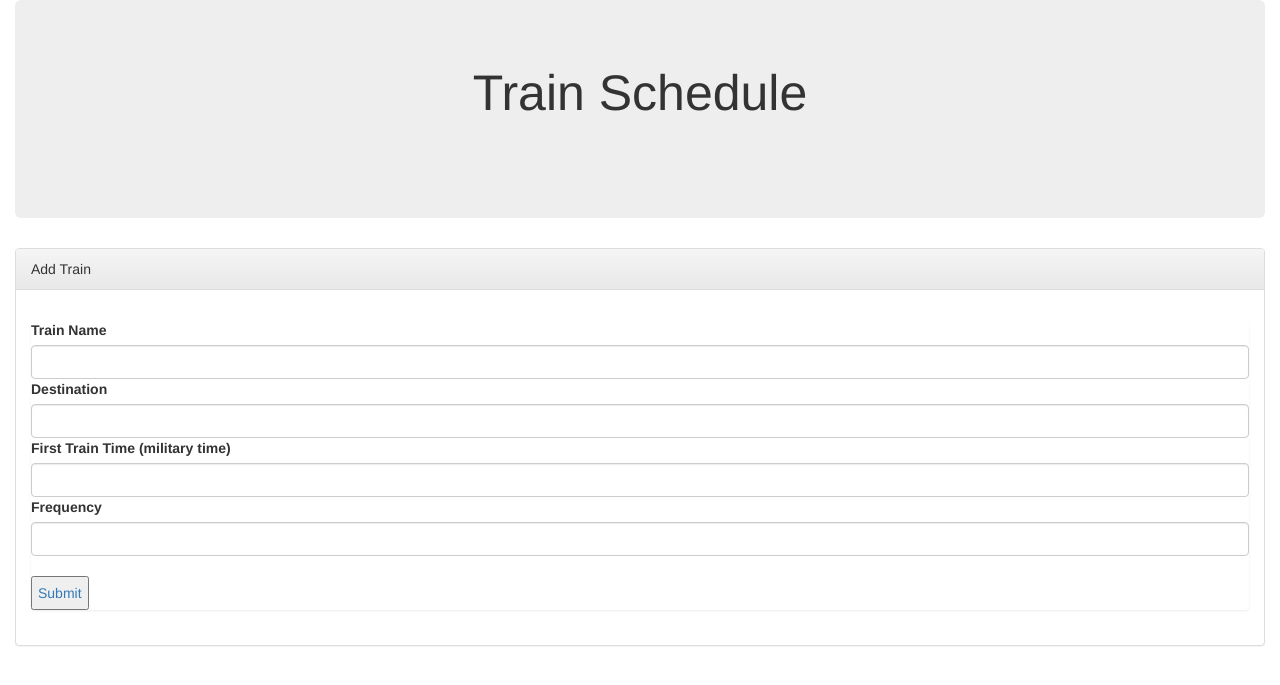
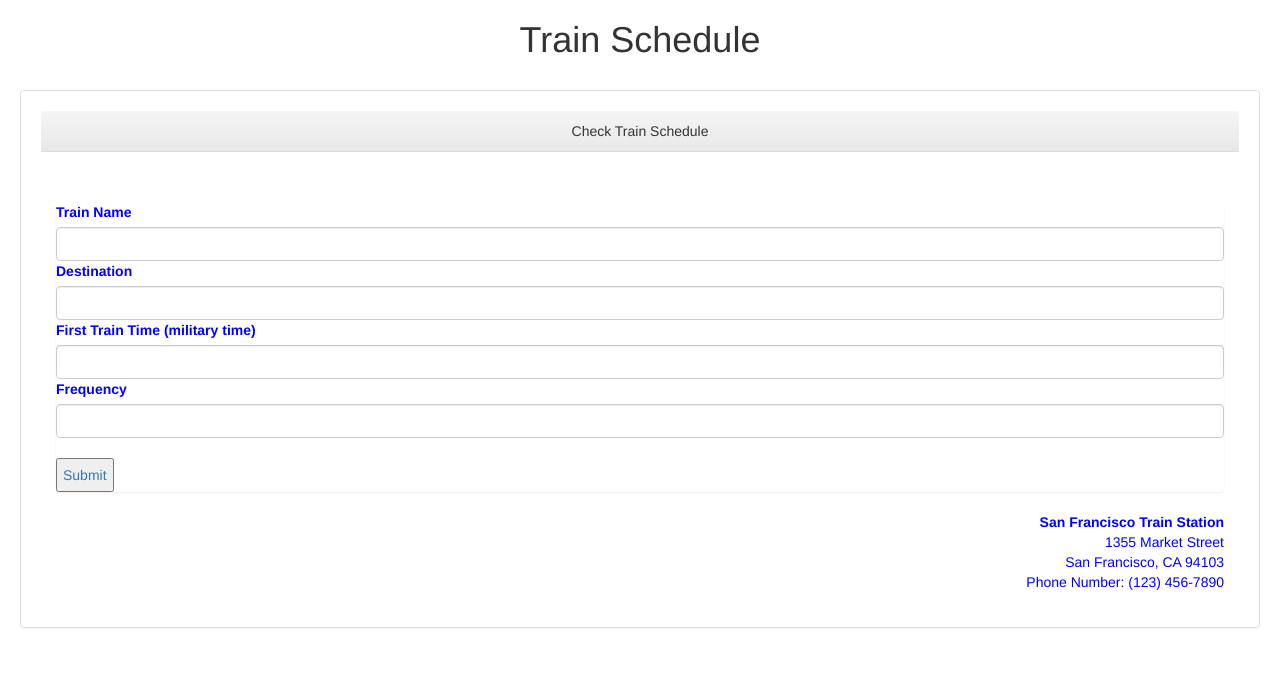
Before and after one commit to dmerk2/Train-Schedule, a PHP site: page / in a window 1280 px wide. Shown: the top 685 px of the page. Run offline with PHP 8.4, Linux system fonts and the light colour scheme.

Commit message:
2nd commit

```diff
--- a/assets/css/style.css
+++ b/assets/css/style.css
@@ -1,5 +1,5 @@
-.jumbotron{
-	font-size:50px;
+h1{
+	font-size:40px;
 	text-align:center
 }
 
@@ -8,3 +8,30 @@ button{
 	padding:5px;
 	font-size:10px;
 }
+
+.container{
+	font-size:25px;
+}
+
+.panel-heading{
+	background-color:#1d2c51;
+	color:lightblue;
+	text-align:center;
+	margin-top:5px;
+	margin:20px;
+}
+
+.panel-default{
+	background-color:#1d2c51;
+	margin:20px;
+}
+
+.panel-body{
+	color:blue;
+	margin:20px;
+}
+
+footer{
+	text-align:right;
+	color:blue;
+}
--- a/firebase.html
+++ b/firebase.html
@@ -1,5 +1,5 @@
 <!DOCTYPE html>
-<html>
+<html lang='en'>
 <head>
 	<meta charset='UTF-8'>
 	<title>Train-HW</title>
@@ -19,36 +19,36 @@
 </head>
 <body>
 
-<div class='container-fluid'>
-	<div class='jumbotron'>
-      <div class="panel-heading">Train Schedule</div>
-      	<div class="panel-body">
-      </div>
-    </div>
+<h1>Train Schedule</h1>
 
+<table>
 
-
-
+</table>
 
 <div class="panel panel-default">
-  <div class="panel-heading">Add Train</div>
+  <div class="panel-heading">Check Train Schedule</div>
  	<div class="panel-body">
 <ul class="list-group">
   	<div class="form-group"></div>
-  		<label for="usr">Train Name</label>
+  		<label for="usr">Train Name</label><br/>
   		<input type="text" class="form-control" id="usr">
 	<div class="form-group">
-  		<label for="pwd">Destination</label>
-  		<input type="password" class="form-control" id="pwd">
-	<div><label for="pwd">First Train Time (military time)</label>
-		<input type="password" class="form-control" id="pwd">
+  		<label for="usr">Destination</label><br/>
+  		<input type="text" class="form-control" id="usr">
+	<div><label for="usr">First Train Time (military time)</label>
+		<input type="text" class="form-control" id="usr">
 	<div class="form-group">
-  		<label for="usr">Frequency</label>
+  		<label for="usr">Frequency</label><br/>
   		<input type="text" class="form-control" id="usr"><br/>
   		<button><a>Submit</a></button>
 </ul>
 
-
+<footer>
+	<strong>San Francisco Train Station</strong><br>
+		  1355 Market Street<br>
+		  San Francisco, CA 94103<br>
+		  Phone Number: (123) 456-7890
+</footer>
 
 </body>
 </html>
```
